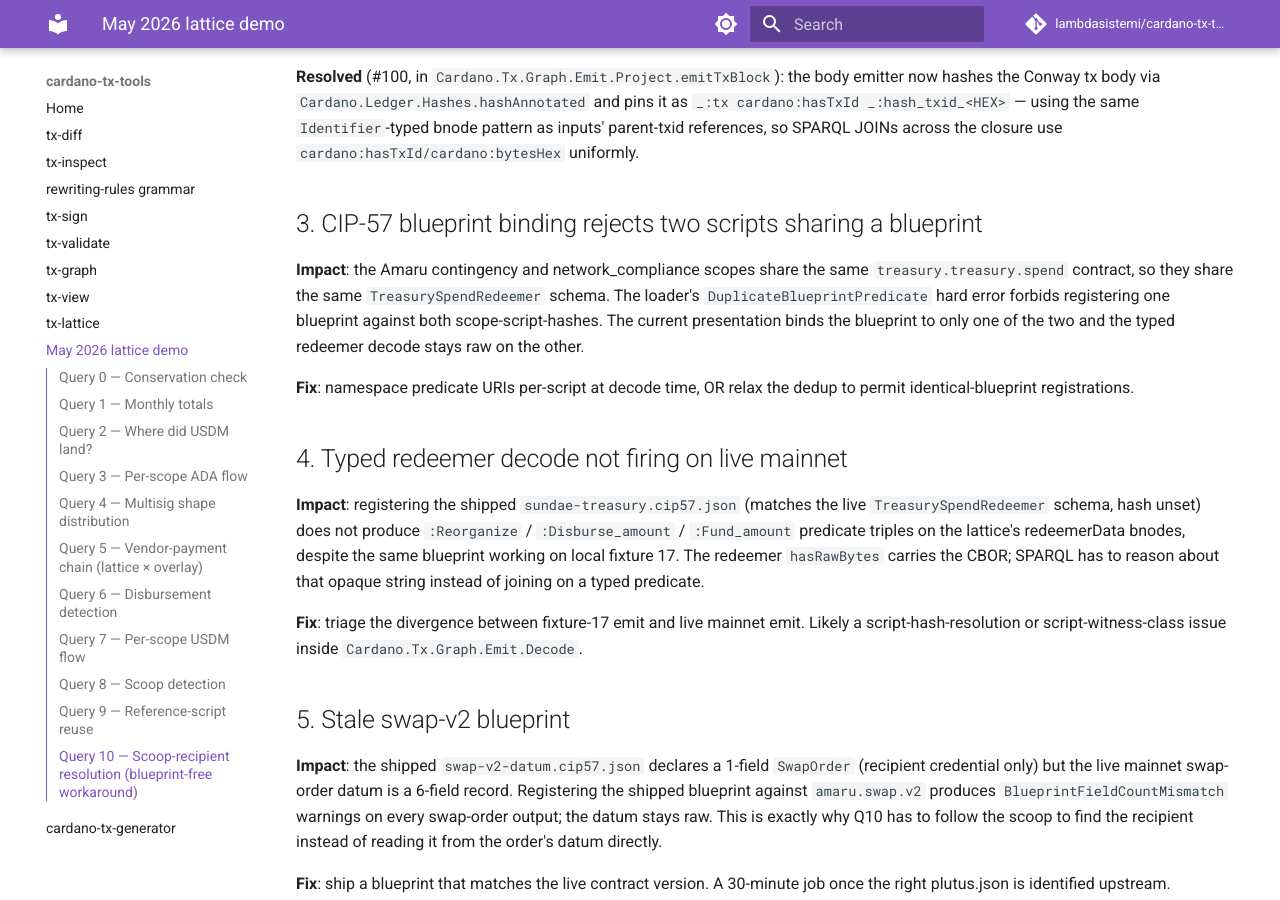
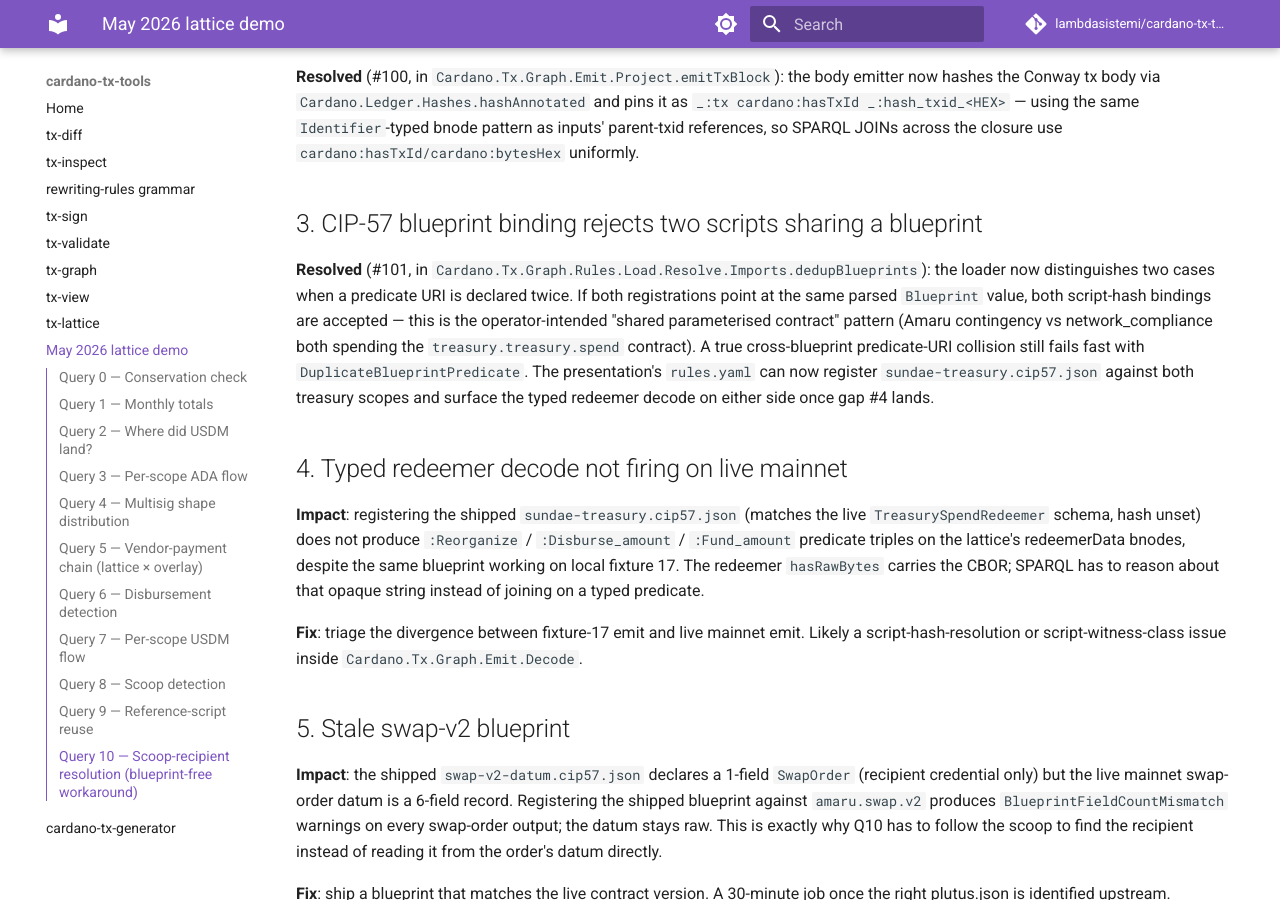
Before and after one commit to lambdasistemi/cardano-tx-tools, an MkDocs documentation site: the page built from docs/may-2026-amaru-lattice.md, in a window 1280 px wide and 900 px high, scrolled down 11255 px. Built offline with MkDocs 1.6.1 and Material for MkDocs 9.7.7, drawn with Linux system fonts in a browser that asks for light colours; comment, search, counter and statistics services are not loaded.

Commit message:
feat(blueprint): accept shared blueprint across N scripts (#101)
The CIP-57 blueprint loader's `dedupBlueprints` used to reject any
two registrations whose predicate URIs collided, treating every
predicate collision as an operator config bug. That's too strict
for parameterised contracts: the Amaru contingency and
network_compliance scopes both run the `treasury.treasury.spend`
contract, share the same `TreasurySpendRedeemer` schema, and
therefore mint identical predicate URIs — but the operator wants
the blueprint registered against both scope-script-hashes so the
decoder can find the typed schema via either scope at emit time.

The fix distinguishes two cases at the collision site:

  * Same `Blueprint` value (Eq-equal parsed CIP-57): silently
    accept the additional registration. The predicate URIs were
    already declared by the first occurrence; no semantic gain
    from re-declaring them. The new script-hash binding is kept
    so the decoder finds the blueprint via either hash.
  * Different `Blueprint` value: hard `DuplicateBlueprintPredicate`
    error as before. A true cross-schema URI collision IS a config
    bug and surfaces at load time.

The accumulator changes from `Set Text` (just the predicate
names) to `Map Text Blueprint` (predicate → owning blueprint) so
the equality check has the owning blueprint at hand.

Tests:

  * Renamed the existing collision test to
    "DuplicateBlueprintPredicate when DIFFERENT blueprints mint
    the same predicate" and made the second blueprint blob
    structurally distinct (preamble title swapped via a
    `replaceBytes` helper so the parsed `Blueprint` differs while
    the schema and minted predicate URIs stay the same).
  * Added a positive test "shared blueprint across N scripts is
    accepted (#101)" — same blob registered against two scripts,
    both bindings survive the loader and no warning emits.
  * Limitation #3 in `docs/may-2026-amaru-lattice.md` is marked
    resolved.

All 681 unit tests pass (+1 new from this change); 30 pre-existing
pending. `mkdocs build --strict` is green.

Closes #101.

```diff
--- a/docs/may-2026-amaru-lattice.md
+++ b/docs/may-2026-amaru-lattice.md
@@ -501,16 +501,18 @@ so SPARQL JOINs across the closure use
 
 ## 3. CIP-57 blueprint binding rejects two scripts sharing a blueprint
 
-**Impact**: the Amaru contingency and network_compliance scopes
-share the same `treasury.treasury.spend` contract, so they share
-the same `TreasurySpendRedeemer` schema. The loader's
-`DuplicateBlueprintPredicate` hard error forbids registering one
-blueprint against both scope-script-hashes. The current presentation
-binds the blueprint to only one of the two and the typed redeemer
-decode stays raw on the other.
-
-**Fix**: namespace predicate URIs per-script at decode time, OR
-relax the dedup to permit identical-blueprint registrations.
+**Resolved** (#101, in `Cardano.Tx.Graph.Rules.Load.Resolve.Imports.dedupBlueprints`):
+the loader now distinguishes two cases when a predicate URI is
+declared twice. If both registrations point at the same parsed
+`Blueprint` value, both script-hash bindings are accepted — this
+is the operator-intended "shared parameterised contract" pattern
+(Amaru contingency vs network_compliance both spending the
+`treasury.treasury.spend` contract). A true cross-blueprint
+predicate-URI collision still fails fast with
+`DuplicateBlueprintPredicate`. The presentation's `rules.yaml`
+can now register `sundae-treasury.cip57.json` against both
+treasury scopes and surface the typed redeemer decode on either
+side once gap #4 lands.
 
 ## 4. Typed redeemer decode not firing on live mainnet
 
```
Also changed, not shown: 2 other files.
